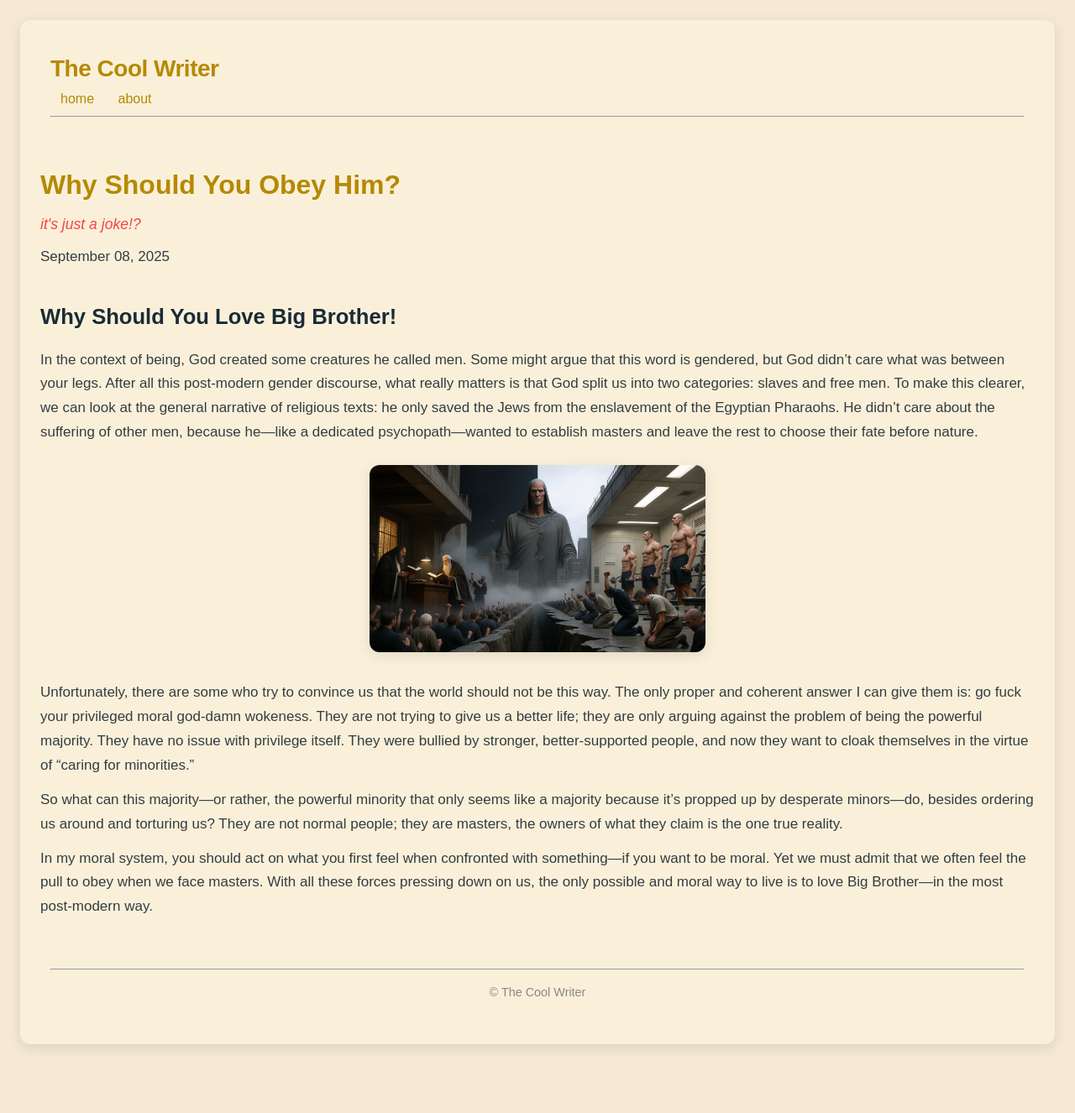
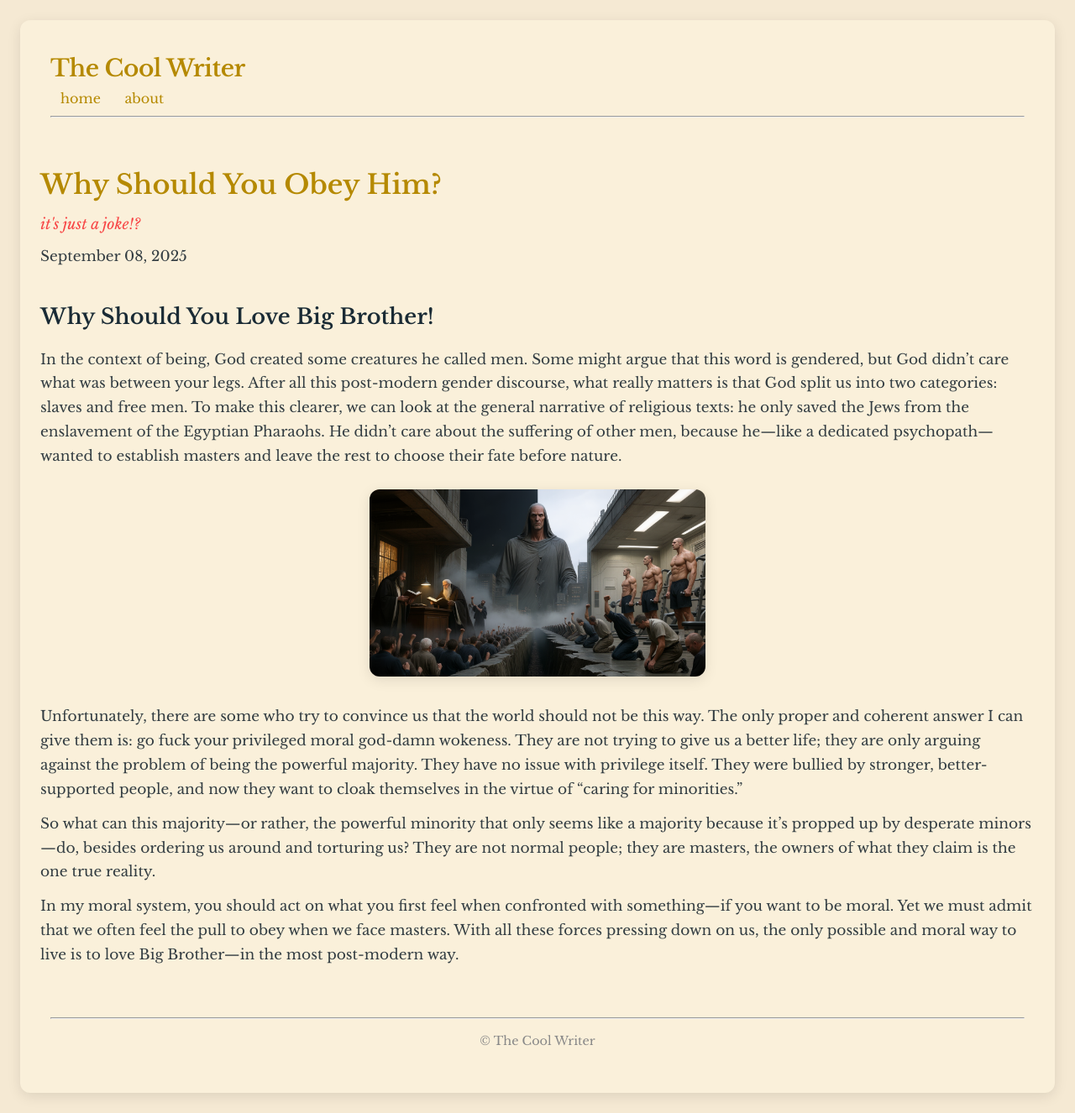
Before and after one commit to mahdikarimi1386339/mahdikarimi1386339.github.io, a Jekyll site: the page built from _posts/2025-09-08-Why-Should-You-Obey.md, in a window 1280 px wide. Shown: the whole page at 84% size. Built offline with Jekyll 4.4.1, drawn with Linux system fonts in a browser that asks for light colours; some web fonts are replaced; before the commit the page ends 1268 px from its top, so only the background shows below that.

Commit message:
changing fonts (you won't believe me)

```diff
--- a/_includes/head.html
+++ b/_includes/head.html
@@ -42,4 +42,11 @@
     <!-- favicon -->
     <link rel="icon" href="{{ '/favicon.ico' | relative_url }}" type="image/x-icon">
 
+    <link rel="preconnect" href="https://fonts.googleapis.com">
+    <link rel="preconnect" href="https://fonts.gstatic.com" crossorigin>
+    <link href="https://fonts.googleapis.com/css2?family=EB+Garamond:ital,wght@0,400..800;1,400..800&family=Libre+Baskerville:ital,wght@0,400..700;1,400..700&display=swap" rel="stylesheet">
+    <link href="https://fonts.googleapis.com/css2?family=Scheherazade+New:wght@400;500;600;700&display=swap" rel="stylesheet">
+
+    <link href="https://fonts.googleapis.com/css2?family=Lora:ital,wght@0,400..700;1,400..700&display=swap" rel="stylesheet">
+
 </head>
--- a/assets/css/style.css
+++ b/assets/css/style.css
@@ -32,8 +32,15 @@
   }
 }
 
+@font-face {
+  font-family: 'Saadi';
+  src: url(../fonts/Mj_Saadi.woff2) format('woff2'),
+       url(../fonts/Mj_Saadi.woff) format('woff');
+  size-adjust: 125%;
+}
+
 body {
-  font-family: 'Samim', sans-serif;
+  font-family: 'Libre Baskerville','Saadi', serif;
   background-color: var(--bg-body);
   margin: 0;
   font-size: clamp(14px, 4vw, 16px); /* Responsive base size */
@@ -82,7 +89,7 @@ header h1 {
 
 .post-description {
   font-size: 1.1rem;             /* Slightly smaller than body, but not tiny */
-  font-weight: 400;              /* Normal or light weight — avoid bold */
+  font-weight: 200;              /* Normal or light weight — avoid bold */
   color: #f74444;                   /* Muted gray — not too dark, not too light */
   line-height: 1.5;              /* Comfortable reading line height */
   font-style: italic;            /* Optional: adds editorial/subtle tone */
```
Also changed, not shown: assets/fonts/Mj_Saadi.woff (added), assets/fonts/Mj_Saadi.woff2 (added), 16 other files.
